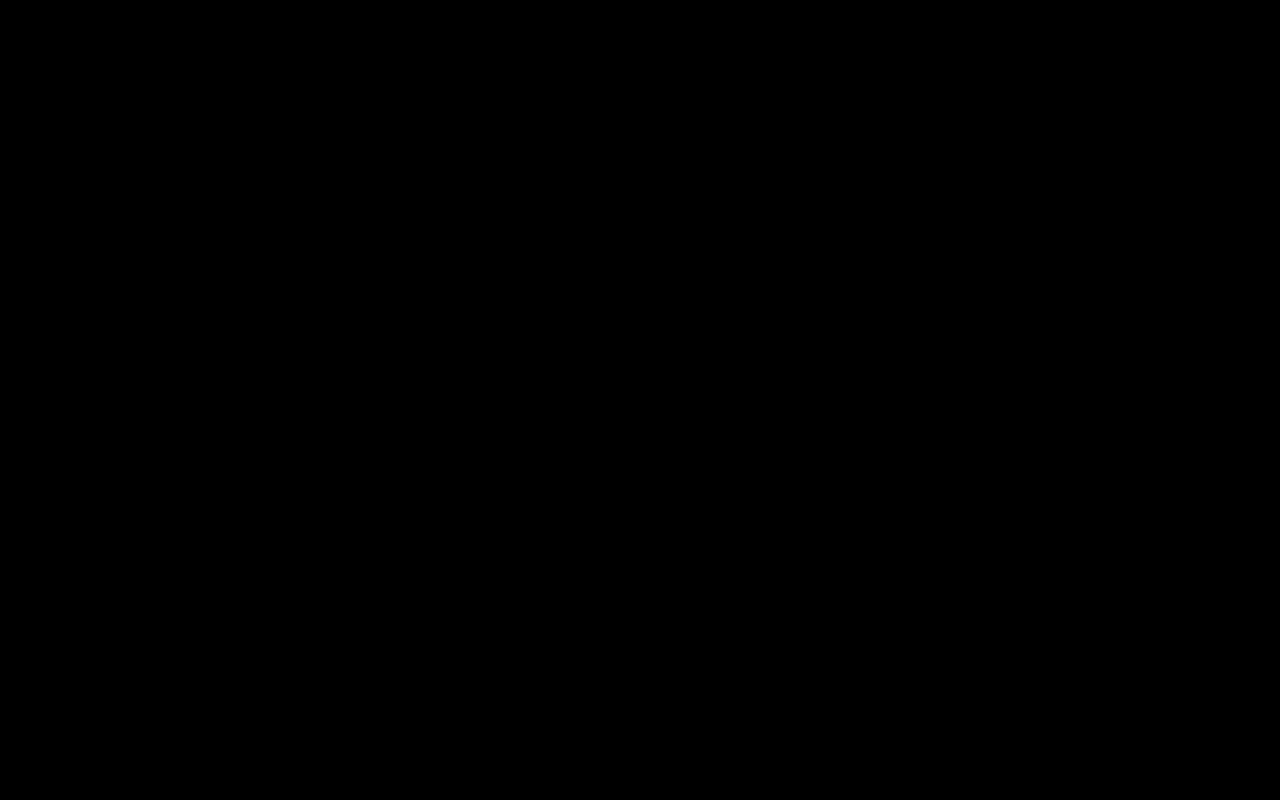
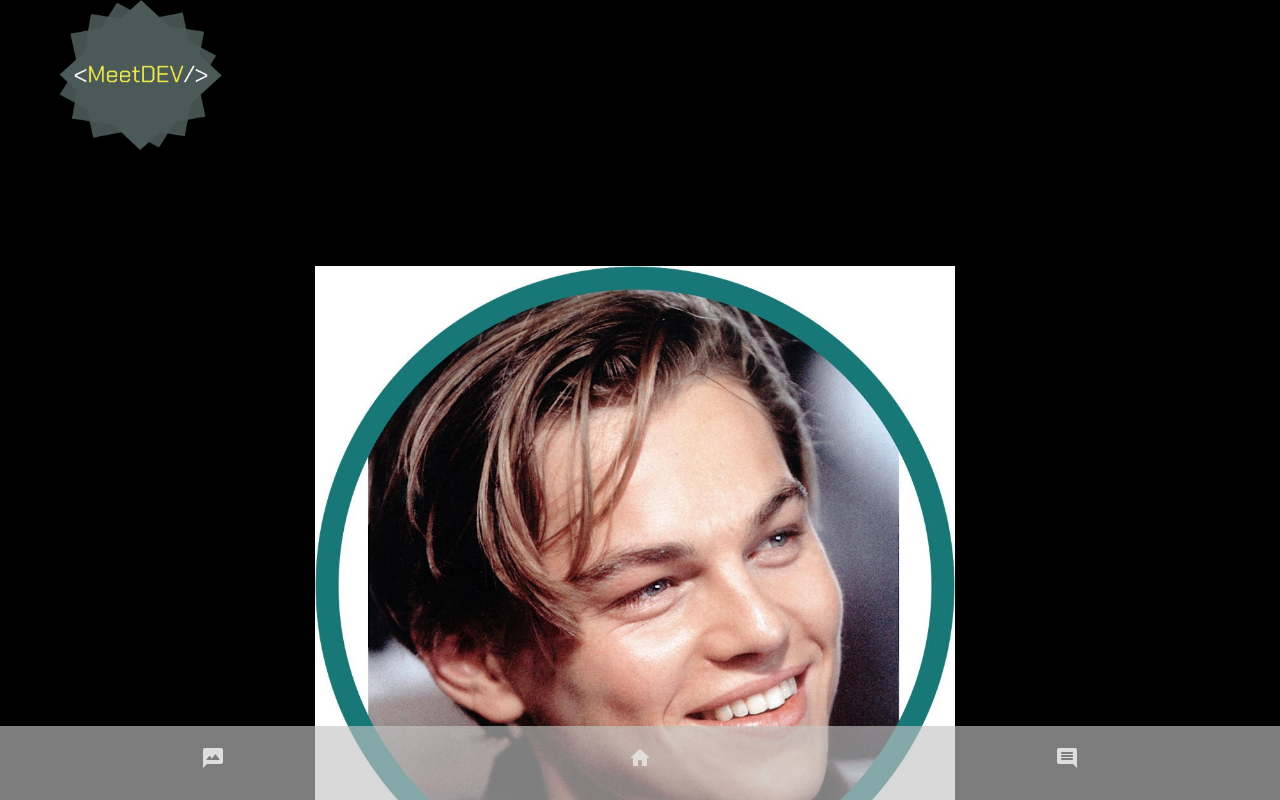
Before and after one commit to NishaSaraswat/PhotoChatApp, a React (Create React App) app in the folder client/: page /profile in a window 1280 px wide. Shown: the top 800 px of the page. Built offline with nearby package versions, Linux system fonts and the light colour scheme.

Commit message:
profilepage route

```diff
--- a/client/src/App.css
+++ b/client/src/App.css
@@ -1,7 +1,7 @@
 .profilePage {
   text-align: center;
   color:rgb(223, 219, 219);
-  margin-top: -100px;
+  margin-top: 8px;
 }
 .avatar-spaceholder{
   width:50%;
--- a/client/src/App.js
+++ b/client/src/App.js
@@ -6,6 +6,7 @@ import Home from './Pages/HomePage';
 import Registerpage from './Pages/RegisterPage';
 import CameraPage from './Pages/CameraPage';
 import ImagesPage from './Pages/ImagesPage';
+import ProfilePage from './Pages/ProfilePage'
 
 
 function App() {
@@ -16,15 +17,9 @@ function App() {
             <Switch>
               <Route exact path="/" component={Home}/>
               <Route exact path="/login" component={Login}/>
-
-
-
-
               <Route exact path='/camera' component={CameraPage}/>
-
               <Route exact path='/images' component={ImagesPage}/>
-
-
+              <Route exact path='/profile' component={ProfilePage}/>
               <Route exact path='/camera' component={CameraPage}/>
               <Route exact path='/register' component={Registerpage}/>
               <Route exact path='/images' component={ImagesPage}/>
```
